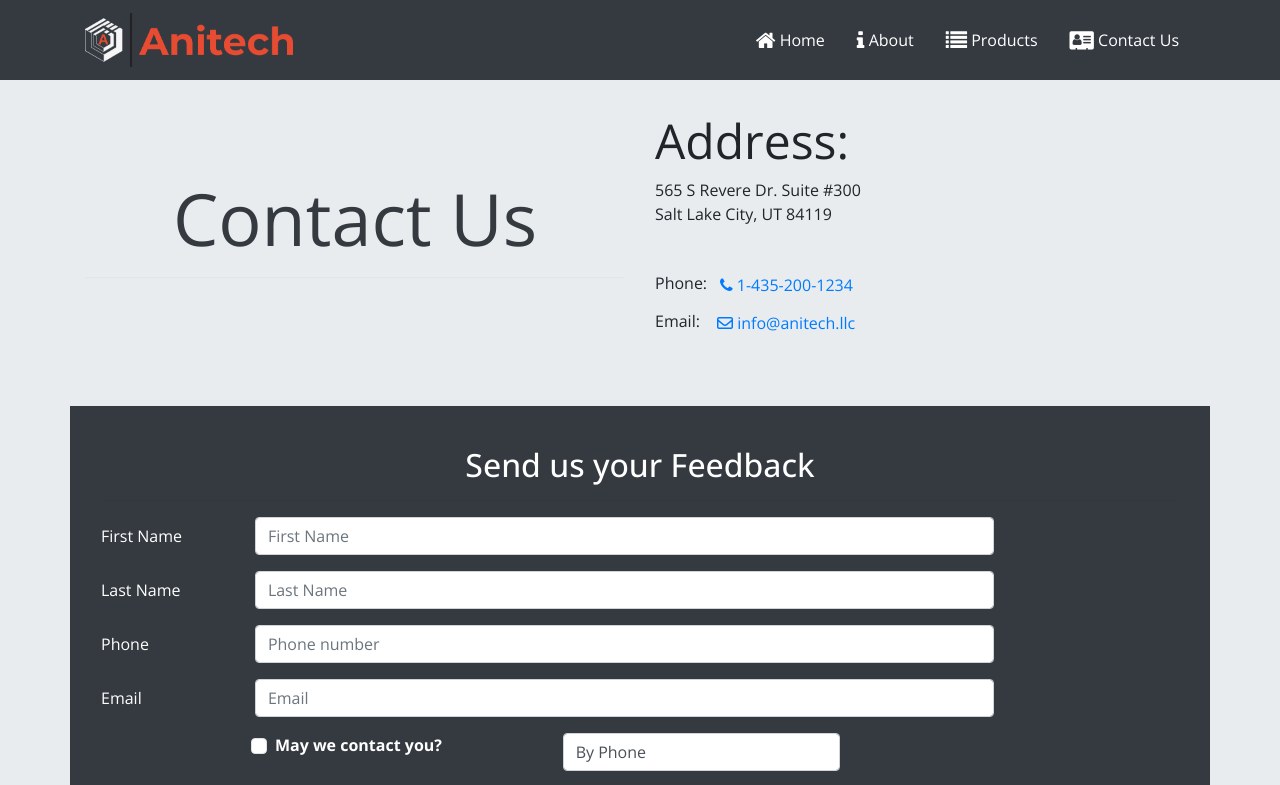
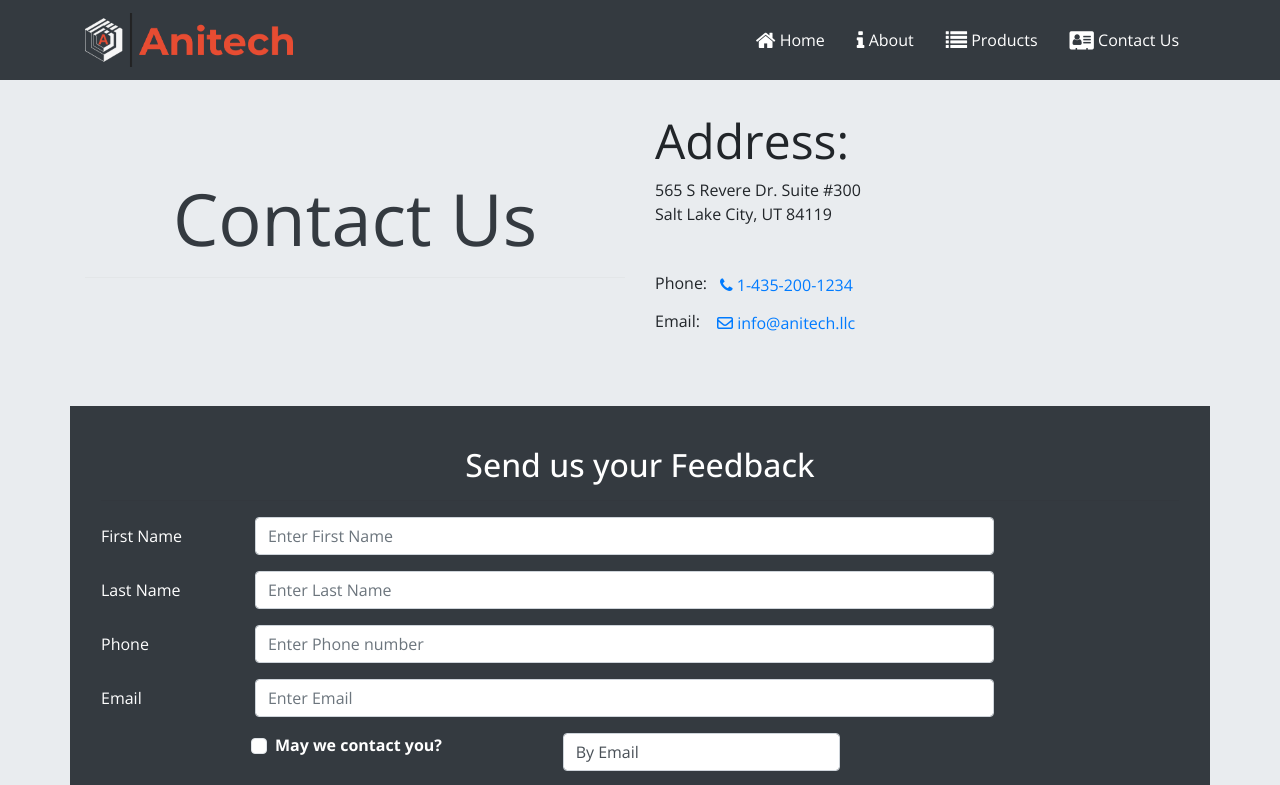
Before and after one commit to AnikThomas/ecommerce-anitech_llc, a React (Create React App) app: page /contactus in a window 1280 px wide. Shown: the top 785 px of the page. Built offline with nearby package versions, Linux system fonts and the light colour scheme.

Commit message:
added Controlled Form Validation

```diff
--- a/src/components/ContactComponent.js
+++ b/src/components/ContactComponent.js
@@ -1,5 +1,5 @@
 import React, { Component }from 'react';
-import { Jumbotron, Button, Form, FormGroup, Label, Input, Col } from 'reactstrap';
+import { Jumbotron, Button, Form, FormGroup, Label, Input, Col, FormFeedback } from 'reactstrap';
 import { Link } from 'react-router-dom';
 
 class Contact extends Component{
@@ -11,11 +11,57 @@
             phoneNum: '',
             email: '',
             agree: false,
-            contactType:'By Phone',
-            feedBack: ''
+            contactType:'By Email',
+            feedBack: '',
+            touched: {
+                firstName: false,
+                lastName: false,
+                phoneNum: false,
+                email: false
+            }
         };
         this.handleInputChange = this.handleInputChange.bind(this);
         this.handleSubmit = this.handleSubmit.bind(this);
+    }
+    validate(firstName, lastName, phoneNum, email){
+        const errors ={
+            firstName:'',
+            lastname: '',
+            phoneNum: '',
+            email:''
+        };
+
+        if (this.state.touched.firstName) {
+            if (firstName.length < 3) {
+                errors.firstName = 'First name must be at least 3 characters.';
+            } else if (firstName.length > 15) {
+                errors.firstName = 'First name must be 15 or less characters.';
+            }
+        }
+
+        if (this.state.touched.lastName) {
+            if (lastName.length < 3) {
+                errors.lastName = 'Last name must be at least 3 characters.';
+            } else if (lastName.length > 15) {
+                errors.lastName = 'Last name must be 15 or less characters.';
+            }
+        }
+
+        const reg = /^\d+$/;
+        if (this.state.touched.phoneNum && !reg.test(phoneNum)) {
+            errors.phoneNum = 'The phone number should contain only numbers.';
+        }
+
+        if (this.state.touched.email && !email.includes('@')) {
+            errors.email = 'Email should contain a @';
+        }
+
+        return errors;
+    }
+    handleBlur = (field) => () => {
+        this.setState({
+            touched: {...this.state.touched, [field]: true}
+        });
     }
     handleInputChange(event){
         const target = event.target;
@@ -32,6 +78,7 @@
         event.preventDefault();
     }
     render(){
+        const errors = this.validate(this.state.firstName, this.state.lastName, this.state.phoneNum, this.state.email);
         return(
             <Jumbotron className="jumbo5 mt-5">
                 <div className="container">
@@ -59,36 +106,48 @@
                                 <Label htmlFor="firstName" md={2} className="text-white">First Name</Label>
                                 <Col md={10}>
                                     <Input type="text" id="firstName" name="firstName"
-                                        placeholder="First Name"
+                                        placeholder="Enter First Name"
                                         value={this.state.firstName}
+                                        invalid={errors.firstName}
+                                        onBlur={this.handleBlur("firstName")}
                                         onChange={this.handleInputChange} />
+                                    <FormFeedback>{errors.firstName}</FormFeedback>
                                 </Col>
                             </FormGroup>
                             <FormGroup row>
                                 <Label htmlFor="lastName" md={2} className="text-white">Last Name</Label>
                                 <Col md={10}>
                                     <Input type="text" id="lastName" name="lastName"
-                                        placeholder="Last Name"
+                                        placeholder="Enter Last Name"
                                         value={this.state.lastName}
+                                        invalid={errors.lastName}
+                                        onBlur={this.handleBlur("lastName")}
                                         onChange={this.handleInputChange} />
+                                    <FormFeedback>{errors.lastName}</FormFeedback>
                                 </Col>
                             </FormGroup>
                             <FormGroup row>
                                 <Label htmlFor="phoneNum" md={2} className="text-white">Phone</Label>
                                 <Col md={10}>
                                     <Input type="tel" id="phoneNum" name="phoneNum"
-                                        placeholder="Phone number"
+                                        placeholder="Enter Phone number"
                                         value={this.state.phoneNum}
+                                        invalid={errors.phoneNum}
+                                        onBlur={this.handleBlur("phoneNum")}
                                         onChange={this.handleInputChange} />
+                                    <FormFeedback>{errors.phoneNum}</FormFeedback>
                                 </Col>
                             </FormGroup>
                             <FormGroup row>
                                 <Label htmlFor="email" md={2} className="text-white">Email</Label>
                                 <Col md={10}>
                                     <Input type="email" id="email" name="email"
-                                        placeholder="Email"
+                                        placeholder="Enter Email"
                                         value={this.state.email}
+                                        invalid={errors.email}
+                                        onBlur={this.handleBlur("email")}
                                         onChange={this.handleInputChange} />
+                                    <FormFeedback>{errors.email}</FormFeedback>
                                 </Col>
                             </FormGroup>
                             <FormGroup row>
```
